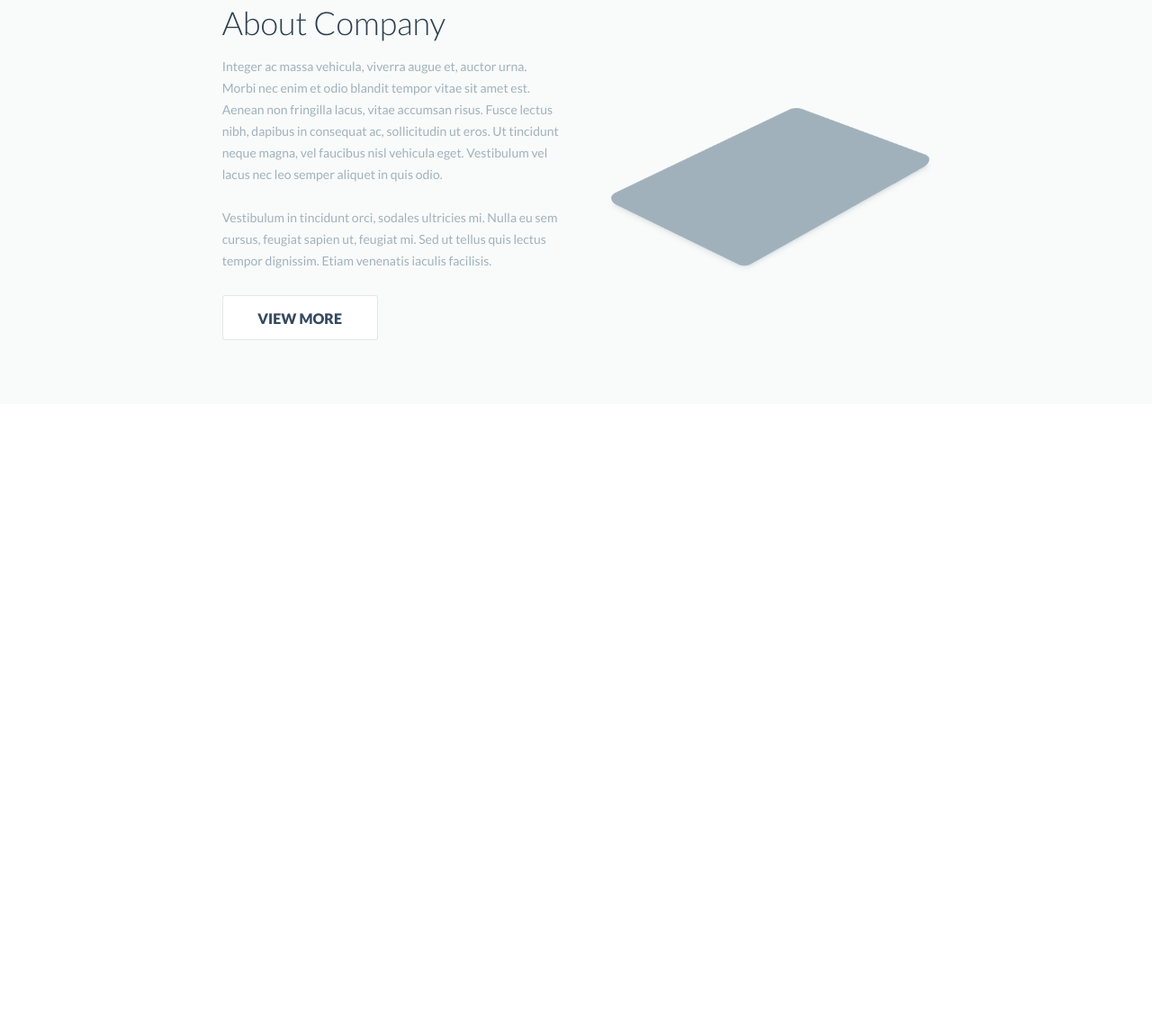
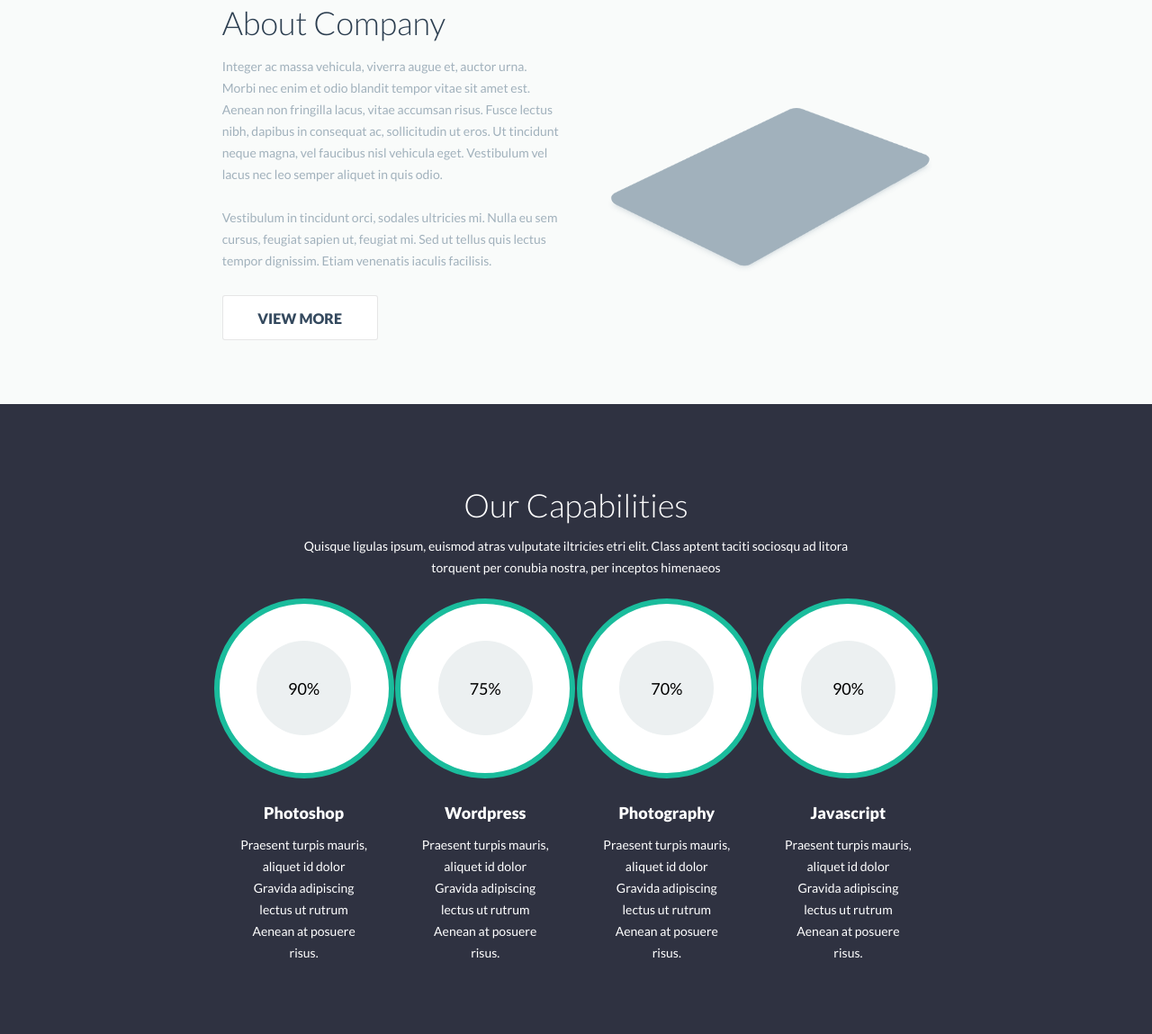
Before and after one commit to LukeSamkharadze/practice-html-css-2, a plain HTML site: page index.html in a window 1280 px wide. Shown: the part 1857-3006 px from the top of the page at 90% size. Before the commit the page ends 2306 px from the top, so only its background shows below. Drawn offline with Linux system fonts and the light colour scheme.

Commit message:
feat: add component 5

```diff
--- a/index.html
+++ b/index.html
@@ -14,6 +14,7 @@
     <link rel="stylesheet" href="styles/2-component.css">
     <link rel="stylesheet" href="styles/3-component.css">
     <link rel="stylesheet" href="styles/4-component.css">
+    <link rel="stylesheet" href="styles/5-component.css">
 </head>
 
 <body>
@@ -141,6 +142,70 @@
         <img class="_4-component-Image" src="assets/4-component-Image.png">
     </div>
 
+    <div class="_5-component">
+        <div class="_5-component-Text1">Our Capabilities</div>
+        <div class="_5-component-Text2">
+            Quisque ligulas ipsum, euismod atras vulputate iltricies etri elit. Class aptent taciti sociosqu ad litora
+            torquent per conubia nostra, per inceptos himenaeos
+        </div>
+        <div class="_5-component-Grid">
+            <div class="_5-component-Element">
+                <div class="_5-component-Element2">
+                    <div class="_5-component-Text-3">90%</div>
+                </div>
+            </div>
+            <div class="_5-component-Element">
+                <div class="_5-component-Element2">
+                    <div class="_5-component-Text-3">75%</div>
+                </div>
+            </div>
+            <div class="_5-component-Element">
+                <div class="_5-component-Element2">
+                    <div class="_5-component-Text-3">70%</div>
+                </div>
+            </div>
+            <div class="_5-component-Element">
+                <div class="_5-component-Element2">
+                    <div class="_5-component-Text-3">90%</div>
+                </div>
+            </div>
+
+            <div class="_5-component-Text3">
+                Photoshop
+            </div>
+            <div class="_5-component-Text3">
+                Wordpress
+            </div>
+            <div class="_5-component-Text3">
+                Photography
+            </div>
+            <div class="_5-component-Text3">
+                Javascript
+            </div>
+
+            <div class="_5-component-Text4">
+                Praesent turpis mauris, aliquet id dolor
+                Gravida adipiscing lectus ut rutrum
+                Aenean at posuere risus.
+            </div>
+            <div class="_5-component-Text4">
+                Praesent turpis mauris, aliquet id dolor
+                Gravida adipiscing lectus ut rutrum
+                Aenean at posuere risus.
+            </div>
+            <div class="_5-component-Text4">
+                Praesent turpis mauris, aliquet id dolor
+                Gravida adipiscing lectus ut rutrum
+                Aenean at posuere risus.
+            </div>
+            <div class="_5-component-Text4">
+                Praesent turpis mauris, aliquet id dolor
+                Gravida adipiscing lectus ut rutrum
+                Aenean at posuere risus.
+            </div>
+        </div>
+    </div>
+
 </body>
 
 </html>
--- /dev/null
+++ b/styles/5-component.css
@@ -0,0 +1,88 @@
+._5-component {
+  width: 100%;
+  height: 610px;
+  background-color: #2f3241;
+  display: flex;
+  flex-direction: column;
+  align-items: center;
+  padding-top: 90px;
+  row-gap: 12px;
+}
+
+._5-component-Text1 {
+  font-family: "Lato", sans-serif;
+  font-size: 36px;
+  font-weight: 300;
+  color: white;
+}
+
+._5-component-Text2 {
+  font-family: "Lato", sans-serif;
+  font-size: 14px;
+  line-height: 24px;
+  width: 630px;
+  height: 141px;
+  color: white;
+  text-align: center;
+}
+
+._5-component-Text3 {
+  font-family: "Lato", sans-serif;
+  font-size: 18px;
+  font-weight: 900;
+  text-align: center;
+  color: white;
+  margin: 27px 0 13px 0;
+}
+
+._5-component-Text4 {
+  font-family: "Lato", sans-serif;
+  font-size: 14px;
+  line-height: 24px;
+  text-align: center;
+  color: white;
+  padding: 0 30px 0 30px;
+}
+
+._5-component-Grid {
+  grid-template-columns: repeat(4, 1fr);
+  display: grid;
+  align-items: center;
+  justify-items: center;
+  margin: 0 18.5% 6.1% 18.5%;
+}
+
+._5-component-Element {
+  width: 200px;
+  height: 200px;
+  box-sizing: border-box;
+  border: 6.5px solid #1abc9c;
+  border-radius: 100px;
+  display: grid;
+  align-items: center;
+  justify-items: center;
+  background-color: white;
+}
+
+._5-component-Element:hover {
+  border: 6.5px solid #21c2f8;
+}
+
+._5-component-Element:hover ._5-component-Element2 {
+  color: white;
+  background-color: #2c3e50;
+  transition: 0.3s ease;
+}
+
+._5-component-Element2 {
+  width: 105px;
+  height: 105px;
+  display: grid;
+  align-items: center;
+  justify-items: center;
+  background-color: #ecf0f1;
+  color: black;
+  border-radius: 105px;
+  font-family: "Lato", sans-serif;
+  font-size: 18px;
+}
```
